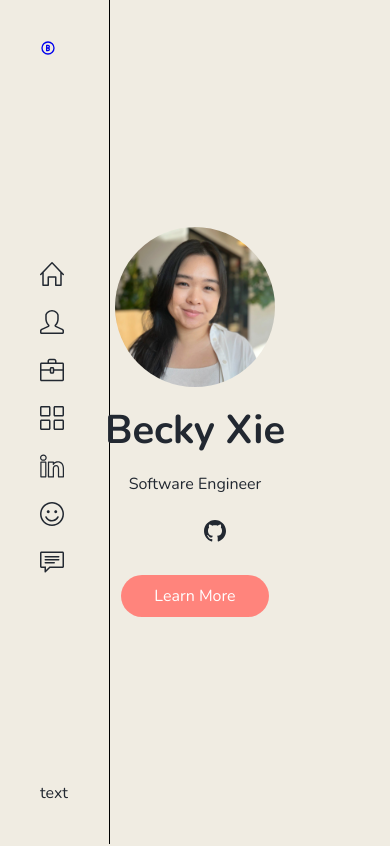
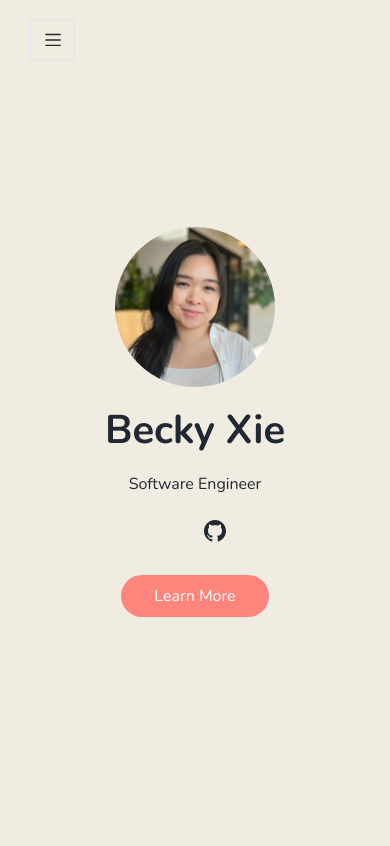
Before and after one commit to xieb3cky/Personal-Portfolio, a React (Create React App) app: page / in a window 390 px wide. Shown: the top 846 px of the page. Built offline with nearby package versions, Linux system fonts and the light colour scheme; some icons are missing.

Commit message:
created sidebar component w/ styling

```diff
--- a/src/components/sidebar/Sidebar.css
+++ b/src/components/sidebar/Sidebar.css
@@ -10,16 +10,57 @@
     display: flex;
     flex-direction: column;
     justify-content: space-between;
+    transition: .3s;
 }
 
-.nav_list {
+.nav-logo{
+    width: 45px;
+}
+.nav-list {
     display: flex;
     flex-direction: column;
     row-gap: 1rem;
 }
 
-.nav_link {
-    font-size: 1.5rem;
+.nav-link{
+    font-size: 1.8rem;
     color: var(--title-color);
-    font-weight: var(--font-bold);
+    transition: .3s;
 }
+
+.nav-link:hover {
+    color: var(--first-color);
+}
+
+.nav-toggle {
+    position: fixed;
+    top: 1.25rem;
+    left: 1.875rem;
+    cursor: pointer;
+    height: 40px;
+    width: 45px;
+    background-color: var(--body-color);
+    border: 1px solid #e8dfec;
+    display: none;
+    justify-content: center;
+    align-items: center;
+    z-index: 1;
+    transition: .3s;
+}
+
+@media screen and (max-width: 1024px) {
+    .aside {
+        left: -110px;
+    }
+    .nav-toggle{
+        display: flex;
+    }
+
+    .nav-toggle-open{
+        left: 150px;
+    }
+
+    .show-menu{
+        left: 0;
+    }
+}
--- a/src/components/sidebar/Sidebar.js
+++ b/src/components/sidebar/Sidebar.js
@@ -1,51 +1,47 @@
-import React from 'react';
+import React, { useState } from 'react';
+import WomenIcon from '../../assets/woman.png';
 import './Sidebar.css';
-import { SlHome, SlUser, SlSocialLinkedin, SlSpeech, SlGrid, SlEmotsmile, SlBriefcase } from 'react-icons/sl';
+import { SlMenu } from 'react-icons/sl';
 import { TbCircleLetterB } from 'react-icons/tb';
-
+import { LiaHandPeace } from 'react-icons/lia';
+import { RiEmotionHappyLine, RiContactsBookLine, RiListIndefinite, RiBriefcaseLine, RiUser3Line, RiHomeSmile2Line } from "react-icons/ri";
 export default function Sidebar() {
+    const [menu, showMenu] = useState(false);
     return (
-        <aside className="aside">
-            <a href="#home" className="nav_logo">
-                {/* <img src="" alt="" srcset="" /> */}
-                <TbCircleLetterB />
-            </a>
+        <>
+            <aside className={menu ? "aside show-menu" : "aside"}>
+                <a href="#Home" className='nav-logo'><img src={WomenIcon} alt="woman icon home" /></a>
                 <nav className="nav">
                     <div className="nav_menu">
-                    <ul className="nav_list">
+                        <ul className="nav-list">
                             <li className="nav_item">
-                            <a href="#home" className="nav_link">
-                                <SlHome />
+                                <a href="#Home" className="nav-link">
+                                    <RiHomeSmile2Line />
                                 </a>
                             </li>
                             <li className="nav_item">
-                            <a href="#About" className="nav_link">
-                                <SlUser />
+                                <a href="#About" className="nav-link">
+                                    <RiUser3Line />
                                 </a>
                             </li>
                             <li className="nav_item">
-                            <a href="#Experience" className="nav_link">
-                                <SlBriefcase />
+                                <a href="#Experience" className="nav-link">
+                                    <RiBriefcaseLine />
                                 </a>
                             </li>
                             <li className="nav_item">
-                            <a href="#Projects" className="nav_link">
-                                <SlGrid />
+                                <a href="#Projects" className="nav-link">
+                                    <RiListIndefinite />
                                 </a>
                             </li>
                             <li className="nav_item">
-                            <a href="#Socials" className="nav_link">
-                                <SlSocialLinkedin />
+                                <a href="#FunFacts" className="nav-link">
+                                    <RiEmotionHappyLine />
                                 </a>
                             </li>
                             <li className="nav_item">
-                            <a href="#FunFacts" className="nav_link">
-                                <SlEmotsmile />
-                            </a>
-                        </li>
-                        <li className="nav_item">
-                            <a href="#Contact" className="nav_link">
-                                <SlSpeech />
+                                <a href="#Contact" className="nav-link">
+                                    <RiContactsBookLine />
                                 </a>
                             </li>
                         </ul>
@@ -53,11 +49,16 @@ export default function Sidebar() {
                 </nav>
 
                 <div className="nav_footer">
-                <span className="footer">
-                    text
+                    <span className="footer nav-link">
+                        <LiaHandPeace />
                     </span>
                 </div>
-        </aside>
+            </aside >
 
+            <div className={menu ? "nav-toggle nav-toggle-open" : "nav-toggle"} onClick={() => showMenu(!menu)}>
+                <SlMenu />
+            </div>
+
+        </>
     )
 }
```
Lines whose indentation alone changed are shown as unchanged.
